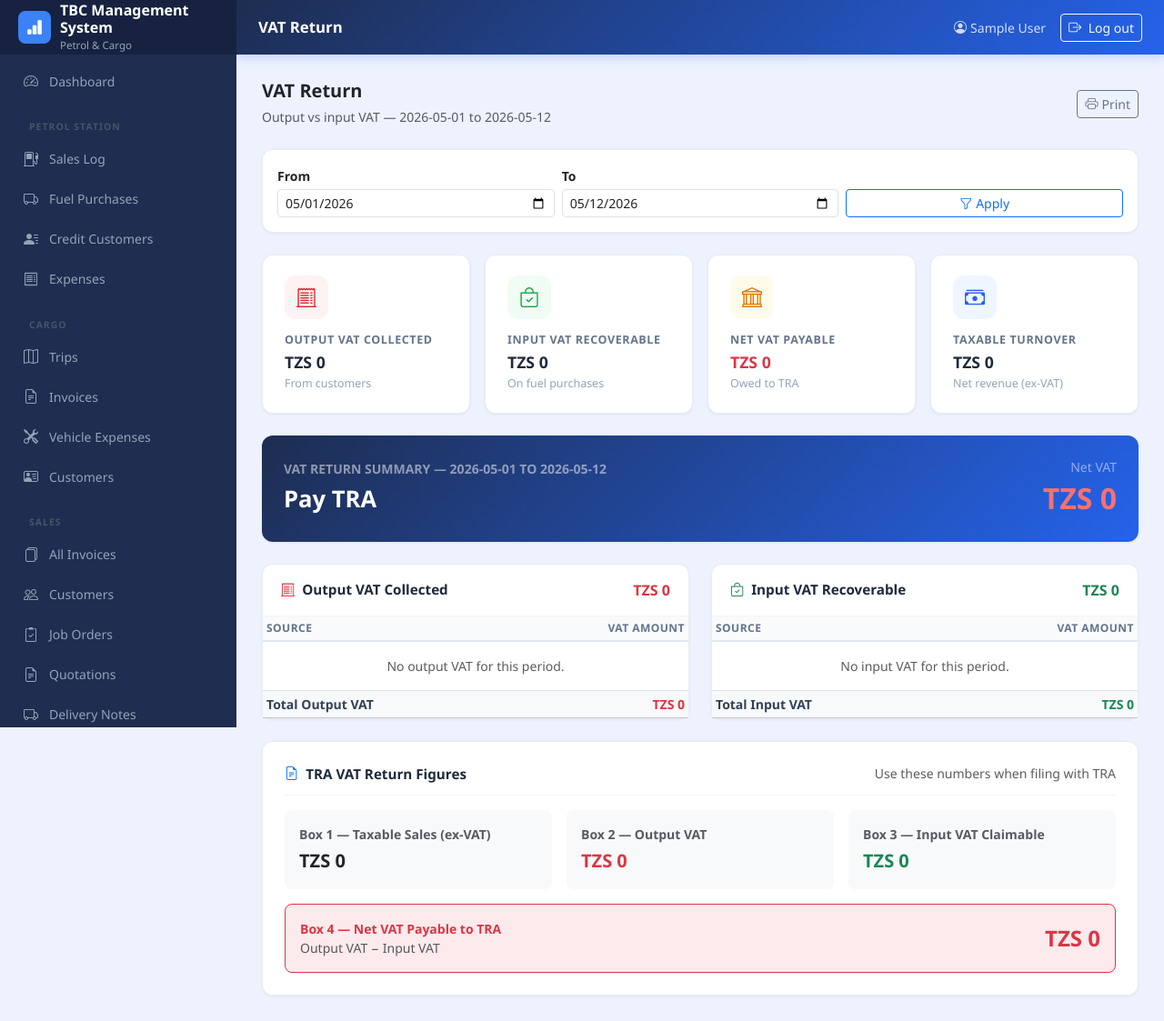
After one commit to Ferlsafer/AccountingProject, a Django app: page /reports/vat-return/ in a window 1280 px wide. The commit adds this page. Shown: the whole page at 91% size. Run offline with Django 5.2, Linux system fonts and the light colour scheme; the visitor is signed in with stand-in values (Sample User, id 1); data comes from the database, SQL or seed files in the repository; data that the repository does not hold is empty.

Commit message:
Step 16: VAT tracking (18%) and fuel COGS on all sales/purchases
- New accounts: 1140 Input VAT Recoverable, 2030 VAT Payable, 5050 Cost of Fuel Sold
- DailyFuelSale + CreditSale: split revenue net/VAT; post COGS at last purchase net cost
- FuelPurchase: split inventory net/input VAT on approval
- Cargo Invoice: split freight revenue net/VAT on payment
- Income Statement: Revenue → COGS → Gross Profit → OpEx → Net Profit
- New VAT Return report: output vs input VAT, net payable to TRA, TRA filing boxes

Co-Authored-By: Claude Sonnet 4.6 <noreply@anthropic.com>

```diff
--- a/reports/urls.py
+++ b/reports/urls.py
@@ -17,4 +17,5 @@ urlpatterns = [
     path('reconciliation/',              views.reconciliation_list,    name='reconciliation_list'),
     path('reconciliation/new/',          views.reconciliation_create,  name='reconciliation_create'),
     path('reconciliation/<int:pk>/',     views.reconciliation_detail,  name='reconciliation_detail'),
+    path('vat-return/',                  views.vat_return,             name='vat_return'),
 ]
--- a/reports/views.py
+++ b/reports/views.py
@@ -305,34 +305,46 @@ def expense_report(request):
 def income_statement(request):
     date_from, date_to = _dr(request)
 
-    revenue_lines = (JournalLine.objects
+    revenue_lines = list(JournalLine.objects
                      .filter(account__code__startswith='4',
                              entry__date__gte=date_from, entry__date__lte=date_to)
                      .values('account__code', 'account__name')
                      .annotate(total=Sum('credit'))
                      .order_by('account__code'))
 
-    expense_lines = (JournalLine.objects
+    cogs_lines = list(JournalLine.objects
+                     .filter(account__code='5050',
+                             entry__date__gte=date_from, entry__date__lte=date_to)
+                     .values('account__code', 'account__name')
+                     .annotate(total=Sum('debit')))
+
+    opex_lines = list(JournalLine.objects
                      .filter(account__code__startswith='5',
                              entry__date__gte=date_from, entry__date__lte=date_to)
+                     .exclude(account__code='5050')
                      .values('account__code', 'account__name')
                      .annotate(total=Sum('debit'))
                      .order_by('account__code'))
 
     total_revenue  = sum(r['total'] for r in revenue_lines)
-    total_expenses = sum(e['total'] for e in expense_lines)
-    net_profit     = total_revenue - total_expenses
+    total_cogs     = sum(c['total'] for c in cogs_lines)
+    gross_profit   = total_revenue - total_cogs
+    total_opex     = sum(e['total'] for e in opex_lines)
+    net_profit     = gross_profit - total_opex
     business       = Business.get_solo()
 
     return render(request, 'reports/income_statement.html', {
         'revenue_lines': revenue_lines,
-        'expense_lines': expense_lines,
+        'cogs_lines':    cogs_lines,
+        'opex_lines':    opex_lines,
         'total_revenue': total_revenue,
-        'total_expenses': total_expenses,
-        'net_profit': net_profit,
-        'business': business,
-        'date_from': date_from,
-        'date_to': date_to,
+        'total_cogs':    total_cogs,
+        'gross_profit':  gross_profit,
+        'total_opex':    total_opex,
+        'net_profit':    net_profit,
+        'business':      business,
+        'date_from':     date_from,
+        'date_to':       date_to,
     })
 
 
@@ -730,3 +742,52 @@ def reconciliation_detail(request, pk):
         'difference': difference,
         'today': date.today(),
     })
+
+
+# ── VAT Return ────────────────────────────────────────────────────────────────
+
+@login_required
+def vat_return(request):
+    date_from, date_to = _dr(request)
+
+    # Output VAT: credits posted to account 2030 (collected from customers)
+    output_lines = list(JournalLine.objects
+        .filter(account__code='2030', entry__date__gte=date_from, entry__date__lte=date_to)
+        .values('entry__source_type')
+        .annotate(total=Sum('credit'))
+        .order_by('entry__source_type'))
+
+    output_vat = sum(r['total'] for r in output_lines if r['total'])
+
+    # Breakdown by source
+    output_by_source = {r['entry__source_type']: r['total'] for r in output_lines if r['total']}
+
+    # Input VAT: debits posted to account 1140 (paid on purchases, reclaimable)
+    input_lines = list(JournalLine.objects
+        .filter(account__code='1140', entry__date__gte=date_from, entry__date__lte=date_to)
+        .values('entry__source_type')
+        .annotate(total=Sum('debit'))
+        .order_by('entry__source_type'))
+
+    input_vat = sum(r['total'] for r in input_lines if r['total'])
+
+    net_vat = output_vat - input_vat  # positive = payable to TRA
+
+    # Taxable turnover = net revenue for the period (revenue accounts)
+    taxable_sales = JournalLine.objects.filter(
+        account__code__startswith='4',
+        entry__date__gte=date_from, entry__date__lte=date_to,
+    ).aggregate(t=Sum('credit'))['t'] or Decimal('0')
+
+    return render(request, 'reports/vat_return.html', {
+        'date_from':       date_from,
+        'date_to':         date_to,
+        'output_vat':      output_vat,
+        'output_by_source': output_by_source,
+        'input_vat':       input_vat,
+        'input_lines':     input_lines,
+        'net_vat':         net_vat,
+        'taxable_sales':   taxable_sales,
+        'today':           date.today(),
+        'business':        Business.get_solo(),
+    })
--- a/templates/base.html
+++ b/templates/base.html
@@ -150,6 +150,9 @@
             </a>
             <a href="{% url 'reports:reconciliation_list' %}" class="sidebar-link {% block nav_reconciliation_active %}{% endblock %}">
                 <i class="bi bi-journal-check"></i> Reconciliation
+            </a>
+            <a href="{% url 'reports:vat_return' %}" class="sidebar-link {% block nav_vat_return_active %}{% endblock %}">
+                <i class="bi bi-percent"></i> VAT Return
             </a>
             {% endif %}
 
--- /dev/null
+++ b/templates/reports/vat_return.html
@@ -0,0 +1,215 @@
+{% extends "base.html" %}
+{% load tlc_tags %}
+
+{% block title %}VAT Return{% endblock %}
+{% block page_title %}VAT Return{% endblock %}
+{% block nav_vat_return_active %}active{% endblock %}
+
+{% block content %}
+<div class="d-flex align-items-center justify-content-between mb-4 no-print">
+    <div>
+        <h5 class="fw-bold mb-1">VAT Return</h5>
+        <span class="text-muted small">Output vs input VAT — {{ date_from }} to {{ date_to }}</span>
+    </div>
+    <button onclick="window.print()" class="btn btn-outline-secondary btn-sm">
+        <i class="bi bi-printer me-1"></i>Print
+    </button>
+</div>
+
+<!-- Period filter -->
+<form method="get" class="content-card p-3 mb-4 no-print">
+    <div class="row g-2 align-items-end">
+        <div class="col-sm-4">
+            <label class="form-label small fw-semibold mb-1">From</label>
+            <input type="date" name="date_from" value="{{ date_from }}" class="form-control form-control-sm">
+        </div>
+        <div class="col-sm-4">
+            <label class="form-label small fw-semibold mb-1">To</label>
+            <input type="date" name="date_to" value="{{ date_to }}" class="form-control form-control-sm">
+        </div>
+        <div class="col-sm-4">
+            <button type="submit" class="btn btn-sm btn-outline-primary w-100">
+                <i class="bi bi-funnel me-1"></i>Apply
+            </button>
+        </div>
+    </div>
+</form>
+
+<!-- Summary cards -->
+<div class="row g-3 mb-4">
+    <div class="col-6 col-md-3">
+        <div class="stat-card">
+            <div class="stat-icon icon-red"><i class="bi bi-receipt-cutoff"></i></div>
+            <div class="stat-label">Output VAT Collected</div>
+            <div class="stat-value" style="font-size:1.1rem">{% currency output_vat %}</div>
+            <div class="stat-sub">From customers</div>
+        </div>
+    </div>
+    <div class="col-6 col-md-3">
+        <div class="stat-card">
+            <div class="stat-icon icon-green"><i class="bi bi-bag-check"></i></div>
+            <div class="stat-label">Input VAT Recoverable</div>
+            <div class="stat-value" style="font-size:1.1rem">{% currency input_vat %}</div>
+            <div class="stat-sub">On fuel purchases</div>
+        </div>
+    </div>
+    <div class="col-6 col-md-3">
+        <div class="stat-card">
+            <div class="stat-icon {% if net_vat >= 0 %}icon-amber{% else %}icon-teal{% endif %}">
+                <i class="bi bi-bank"></i>
+            </div>
+            <div class="stat-label">Net VAT {% if net_vat >= 0 %}Payable{% else %}Refundable{% endif %}</div>
+            <div class="stat-value {% if net_vat >= 0 %}text-danger{% else %}text-success{% endif %}" style="font-size:1.1rem">
+                {% currency net_vat %}
+            </div>
+            <div class="stat-sub">{% if net_vat >= 0 %}Owed to TRA{% else %}Claimable from TRA{% endif %}</div>
+        </div>
+    </div>
+    <div class="col-6 col-md-3">
+        <div class="stat-card">
+            <div class="stat-icon icon-blue"><i class="bi bi-cash-stack"></i></div>
+            <div class="stat-label">Taxable Turnover</div>
+            <div class="stat-value" style="font-size:1.1rem">{% currency taxable_sales %}</div>
+            <div class="stat-sub">Net revenue (ex-VAT)</div>
+        </div>
+    </div>
+</div>
+
+<div class="content-card p-4 mb-4" style="background:linear-gradient(135deg,#1e2d50,#2563eb);border:none;">
+    <div class="row align-items-center">
+        <div class="col">
+            <div class="text-white-50 small fw-semibold text-uppercase">VAT Return Summary — {{ date_from }} to {{ date_to }}</div>
+            <div class="text-white fw-bold mt-1" style="font-size:1.6rem">
+                {% if net_vat >= 0 %}Pay TRA{% else %}Claim from TRA{% endif %}
+            </div>
+        </div>
+        <div class="col-auto text-end">
+            <div class="text-white-50 small">Net VAT</div>
+            <div class="fw-bold" style="font-size:2rem;color:{% if net_vat >= 0 %}#f87171{% else %}#4ade80{% endif %}">
+                {% currency net_vat %}
+            </div>
+        </div>
+    </div>
+</div>
+
+<div class="row g-4">
+    <!-- Output VAT breakdown -->
+    <div class="col-md-6">
+        <div class="content-card h-100">
+            <div class="content-card-header">
+                <span class="content-card-title"><i class="bi bi-receipt-cutoff me-2 text-danger"></i>Output VAT Collected</span>
+                <span class="fw-bold text-danger">{% currency output_vat %}</span>
+            </div>
+            <table class="table table-sm mb-0">
+                <thead>
+                    <tr>
+                        <th>Source</th>
+                        <th class="text-end">VAT Amount</th>
+                    </tr>
+                </thead>
+                <tbody>
+                {% for src, amt in output_by_source.items %}
+                <tr>
+                    <td class="text-capitalize">
+                        {% if src == 'daily_fuel_sale' %}Cash Fuel Sales
+                        {% elif src == 'credit_sale' %}Credit Fuel Sales
+                        {% elif src == 'invoice_payment' %}Cargo Freight
+                        {% else %}{{ src|title }}{% endif %}
+                    </td>
+                    <td class="text-end fw-semibold">{% currency amt %}</td>
+                </tr>
+                {% empty %}
+                <tr><td colspan="2" class="text-muted text-center py-3">No output VAT for this period.</td></tr>
+                {% endfor %}
+                </tbody>
+                <tfoot class="table-light">
+                    <tr class="fw-bold">
+                        <td>Total Output VAT</td>
+                        <td class="text-end text-danger">{% currency output_vat %}</td>
+                    </tr>
+                </tfoot>
+            </table>
+        </div>
+    </div>
+
+    <!-- Input VAT breakdown -->
+    <div class="col-md-6">
+        <div class="content-card h-100">
+            <div class="content-card-header">
+                <span class="content-card-title"><i class="bi bi-bag-check me-2 text-success"></i>Input VAT Recoverable</span>
+                <span class="fw-bold text-success">{% currency input_vat %}</span>
+            </div>
+            <table class="table table-sm mb-0">
+                <thead>
+                    <tr>
+                        <th>Source</th>
+                        <th class="text-end">VAT Amount</th>
+                    </tr>
+                </thead>
+                <tbody>
+                {% for row in input_lines %}
+                <tr>
+                    <td class="text-capitalize">
+                        {% if row.entry__source_type == 'fuel_purchase' %}Fuel Purchases from Suppliers
+                        {% else %}{{ row.entry__source_type|title }}{% endif %}
+                    </td>
+                    <td class="text-end fw-semibold">{% if row.total %}{% currency row.total %}{% else %}—{% endif %}</td>
+                </tr>
+                {% empty %}
+                <tr><td colspan="2" class="text-muted text-center py-3">No input VAT for this period.</td></tr>
+                {% endfor %}
+                </tbody>
+                <tfoot class="table-light">
+                    <tr class="fw-bold">
+                        <td>Total Input VAT</td>
+                        <td class="text-end text-success">{% currency input_vat %}</td>
+                    </tr>
+                </tfoot>
+            </table>
+        </div>
+    </div>
+</div>
+
+<!-- TRA Filing Box -->
+<div class="content-card mt-4 p-4">
+    <div class="content-card-header mb-3" style="padding:0 0 12px;border-bottom:1px solid #f1f5f9">
+        <span class="content-card-title"><i class="bi bi-file-earmark-text me-2 text-primary"></i>TRA VAT Return Figures</span>
+        <span class="text-muted small">Use these numbers when filing with TRA</span>
+    </div>
+    <div class="row g-3">
+        <div class="col-md-4">
+            <div class="p-3 bg-light rounded-3">
+                <div class="small text-muted fw-semibold mb-1">Box 1 — Taxable Sales (ex-VAT)</div>
+                <div class="fw-bold fs-5">{% currency taxable_sales %}</div>
+            </div>
+        </div>
+        <div class="col-md-4">
+            <div class="p-3 bg-light rounded-3">
+                <div class="small text-muted fw-semibold mb-1">Box 2 — Output VAT</div>
+                <div class="fw-bold fs-5 text-danger">{% currency output_vat %}</div>
+            </div>
+        </div>
+        <div class="col-md-4">
+            <div class="p-3 bg-light rounded-3">
+                <div class="small text-muted fw-semibold mb-1">Box 3 — Input VAT Claimable</div>
+                <div class="fw-bold fs-5 text-success">{% currency input_vat %}</div>
+            </div>
+        </div>
+        <div class="col-12">
+            <div class="p-3 rounded-3 {% if net_vat >= 0 %}bg-danger{% else %}bg-success{% endif %} bg-opacity-10 border {% if net_vat >= 0 %}border-danger{% else %}border-success{% endif %}">
+                <div class="d-flex justify-content-between align-items-center">
+                    <div>
+                        <div class="small fw-semibold {% if net_vat >= 0 %}text-danger{% else %}text-success{% endif %}">
+                            Box 4 — Net VAT {% if net_vat >= 0 %}Payable to TRA{% else %}Refund due from TRA{% endif %}
+                        </div>
+                        <div class="text-muted small">Output VAT − Input VAT</div>
+                    </div>
+                    <div class="fw-bold fs-4 {% if net_vat >= 0 %}text-danger{% else %}text-success{% endif %}">
+                        {% currency net_vat %}
+                    </div>
+                </div>
+            </div>
+        </div>
+    </div>
+</div>
+{% endblock %}
```
Also changed, not shown: cargo/models.py (+9 -2 lines), core/management/commands/loaddemo.py (+7 -5 lines), petrol/models.py (+53 -7 lines), templates/reports/income_statement.html (+77 -19 lines), core/migrations/0008_vat_and_cogs_accounts.py (added).
